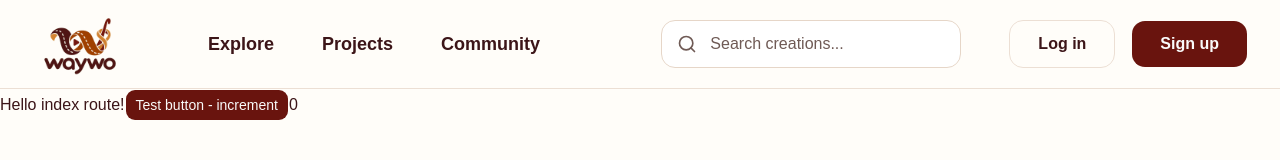
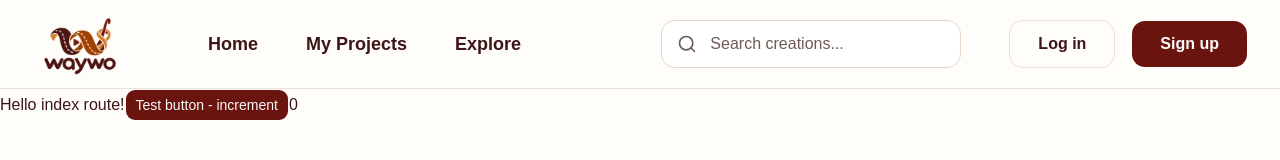
Before and after one commit to WAYWO-capstone/WAYWO, a React (Vite) app in the folder frontend/: page / in a window 1280 px wide. Shown: the top 160 px of the page. Built offline with nearby package versions, Linux system fonts and the light colour scheme; no server answers; what openapi-fetch would draw is missing.

Commit message:
#254: update nav tabs to Home, My Projects, Explore
- Added Home tab
- Rename the Projects tab to My Projects
- Remove the Community tab

```diff
--- a/frontend/src/components/ui/site-header.tsx
+++ b/frontend/src/components/ui/site-header.tsx
@@ -1,6 +1,6 @@
 /**
  * Top navigation bar shown on every page
- * Holds the logo; explore, projects and community links; search; Log in and Sign up buttons,
+ * Holds the logo; home, my projects and explore links; search; Log in and Sign up buttons,
  */
 
 import { Link, useRouterState } from "@tanstack/react-router";
@@ -13,10 +13,11 @@ import { Input } from "@/components/ui/input";
 import { useIsAuthenticated, useLogout } from "@/lib/auth";
 import { cn } from "@/lib/utils";
 
+// Explore has no page of its own yet, so it uses the home route for now.
 const NAV_ITEMS = [
+  { label: "Home", to: "/" },
+  { label: "My Projects", to: "/projects" },
   { label: "Explore", to: "/" },
-  { label: "Projects", to: "/projects" },
-  { label: "Community", to: "/" },
 ] as const;
 
 const authButtonClass =
```
